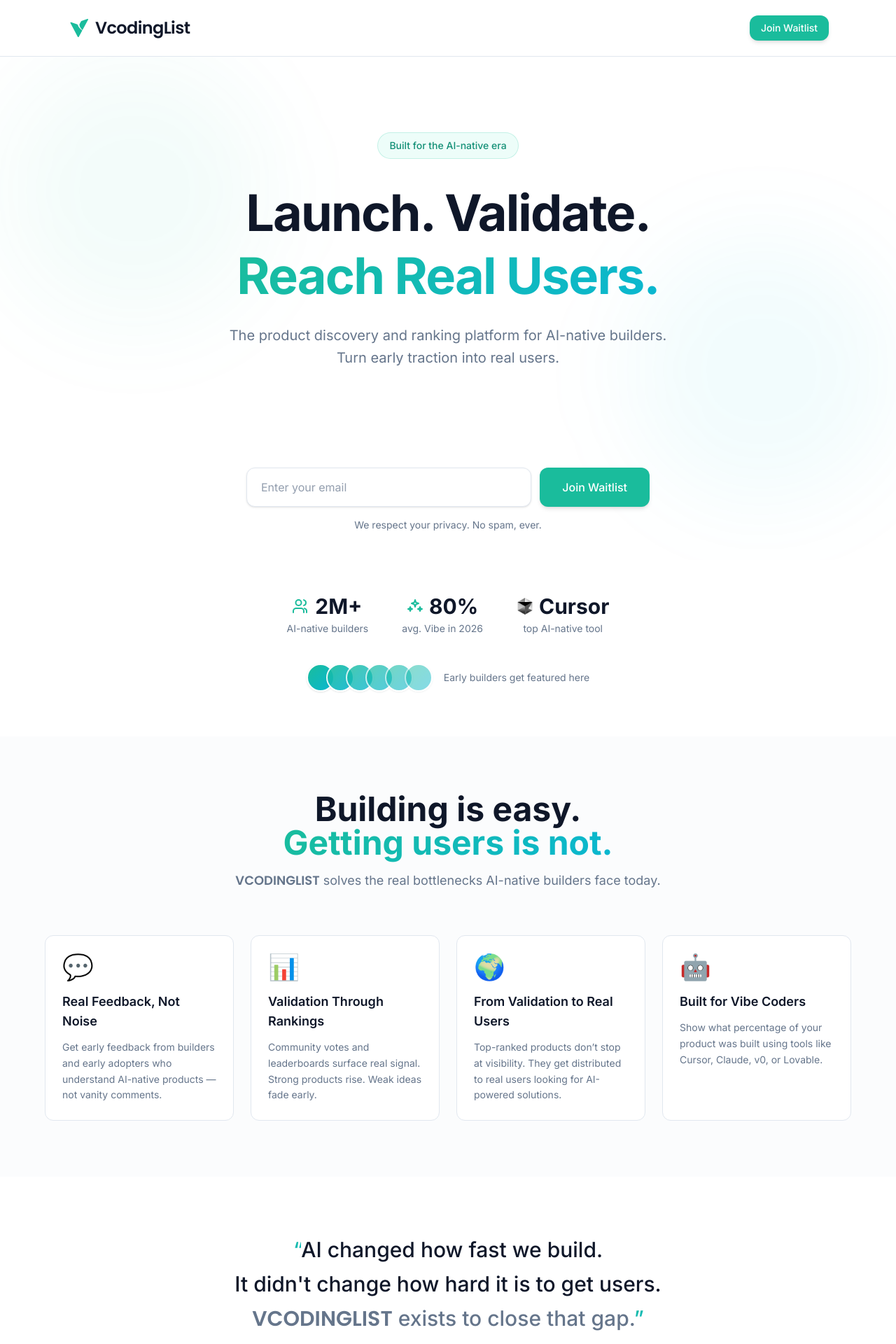
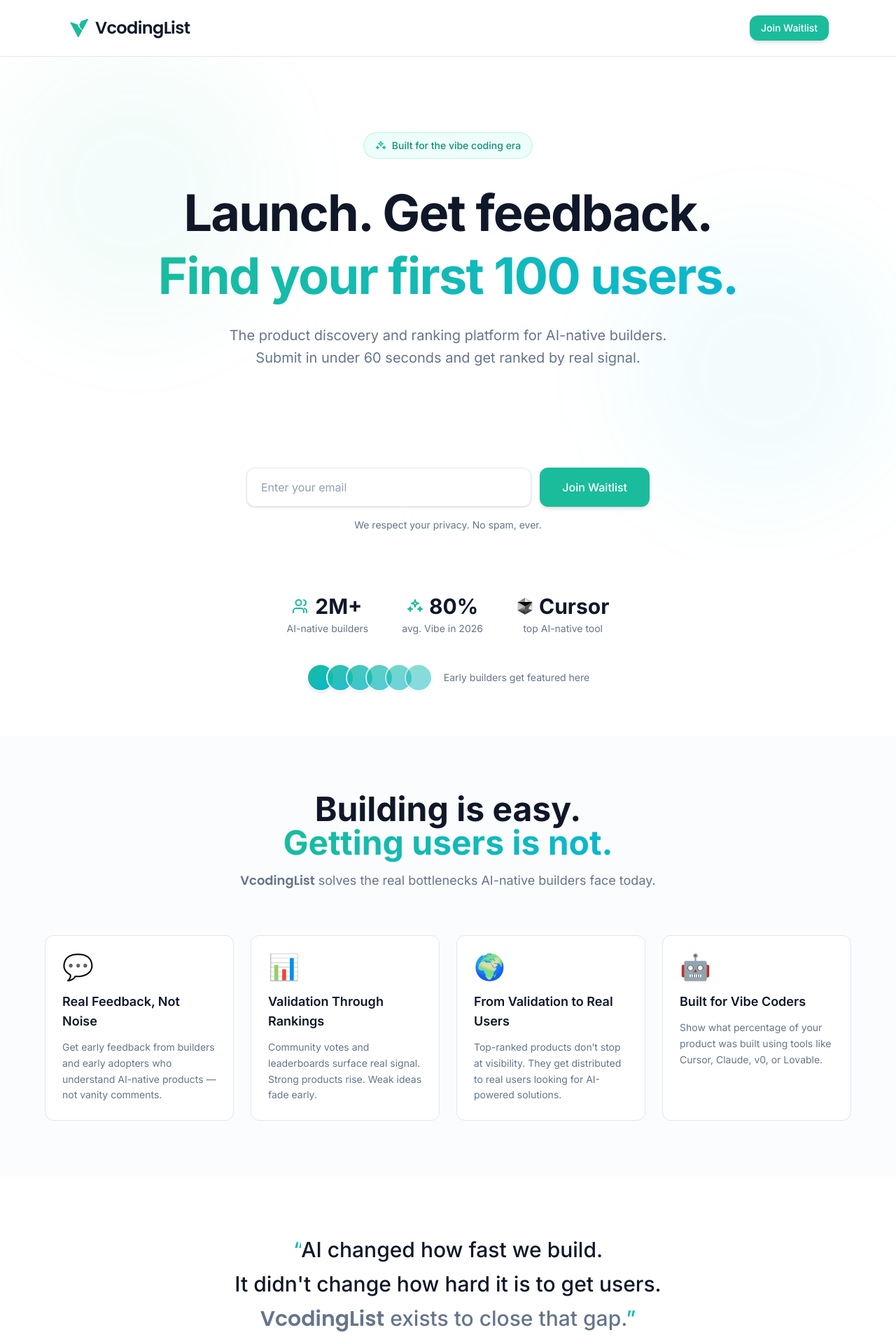
Before and after one commit to Alexwtlf/vcodinglist, a Next.js app: page / in a window 1280 px wide. Shown: the top 1920 px of the page at 70% size. Built offline with nearby package versions, Linux system fonts and the light colour scheme; no server answers.

Commit message:
hero polishing

```diff
--- a/src/components/landing/Footer.tsx
+++ b/src/components/landing/Footer.tsx
@@ -46,7 +46,7 @@
         </div>
 
         <p className="mt-8 text-xs text-muted-foreground">
-          © {new Date().getFullYear()} <span className="font-brand">VCODINGLIST</span>. All rights
+          © {new Date().getFullYear()} <span className="font-brand">VcodingList</span>. All rights
           reserved.
         </p>
       </div>
--- a/src/components/landing/Hero.tsx
+++ b/src/components/landing/Hero.tsx
@@ -13,20 +13,25 @@
 
       <div className="relative z-10 mx-auto flex w-full max-w-4xl flex-1 flex-col items-center text-center animate-fade-up">
         <div className="flex w-full flex-1 flex-col items-center justify-center">
-          <p className="mb-8 inline-flex items-center rounded-full border border-primary/20 bg-accent px-4 py-2 text-sm font-medium text-accent-foreground">
-            Built for the AI-native era
+          <p className="mb-8 inline-flex items-center gap-2 rounded-full border border-primary/20 bg-accent px-4 py-2 text-sm font-medium text-accent-foreground">
+            <svg viewBox="0 0 24 24" fill="none" className="h-4 w-4 text-primary" aria-hidden="true">
+              <path d="M12 3l1.2 3.6L17 8l-3.8 1.4L12 13l-1.2-3.6L7 8l3.8-1.4L12 3Z" stroke="currentColor" strokeWidth="2" strokeLinejoin="round"/>
+              <path d="M5 13l.7 2.1L8 16l-2.3.9L5 19l-.7-2.1L2 16l2.3-.9L5 13Z" stroke="currentColor" strokeWidth="2" strokeLinejoin="round"/>
+              <path d="M19 13l.7 2.1L22 16l-2.3.9L19 19l-.7-2.1L16 16l2.3-.9L19 13Z" stroke="currentColor" strokeWidth="2" strokeLinejoin="round"/>
+            </svg>
+            Built for the vibe coding era
           </p>
 
           <h1 className="mb-6 text-4xl font-bold leading-tight tracking-tight text-foreground sm:text-5xl md:text-6xl lg:text-7xl">
-            Launch. Validate.
+          Launch. Get feedback.
             <br />
-            <span className="gradient-text">Reach Real Users.</span>
+            <span className="gradient-text">Find your first 100 users.</span>
           </h1>
 
           <p className="mx-auto max-w-2xl text-lg leading-relaxed text-muted-foreground sm:text-xl">
             The product discovery and ranking platform for AI-native builders.
             <br className="hidden sm:block" />
-            Turn early traction into real users.
+            Submit in under 60 seconds and get ranked by real signal.
           </p>
         </div>
 
--- a/src/components/landing/Quote.tsx
+++ b/src/components/landing/Quote.tsx
@@ -9,7 +9,7 @@
           It didn&apos;t change how hard it is to get users.
           <br />
           <span className="text-muted-foreground">
-            <span className="font-brand">VCODINGLIST</span> exists to close that gap.
+            <span className="font-brand">VcodingList</span> exists to close that gap.
           </span>
           <span className="gradient-text">&rdquo;</span>
         </blockquote>
--- a/src/components/landing/ValueProps.tsx
+++ b/src/components/landing/ValueProps.tsx
@@ -32,7 +32,7 @@
           <span className="gradient-text">Getting users is not.</span>
         </h2>
         <p className="mx-auto mt-4 max-w-2xl text-lg text-muted-foreground">
-          <span className="font-brand">VCODINGLIST</span> solves the real bottlenecks AI-native
+          <span className="font-brand">VcodingList</span> solves the real bottlenecks AI-native
           builders face today.
         </p>
       </div>
```
Also changed, not shown: 1 other file (tests, documents, lock files or other folders).
